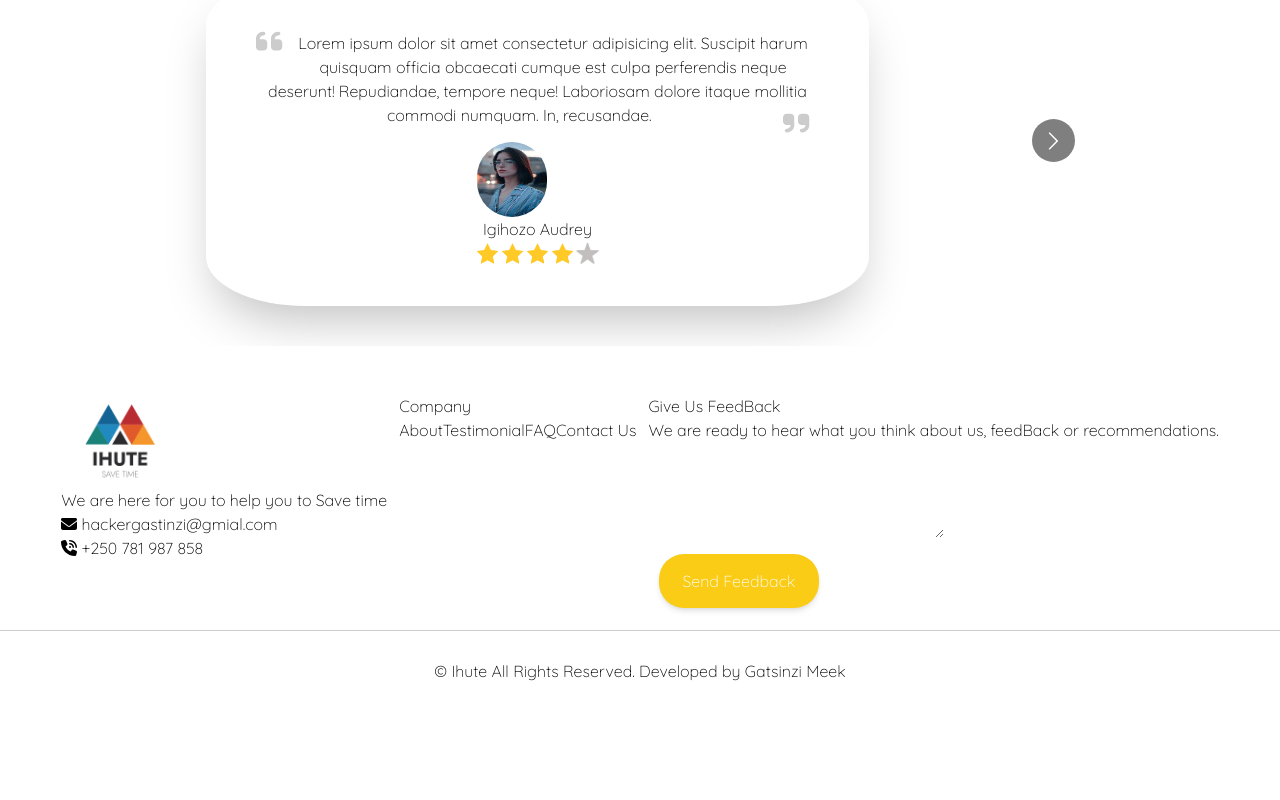
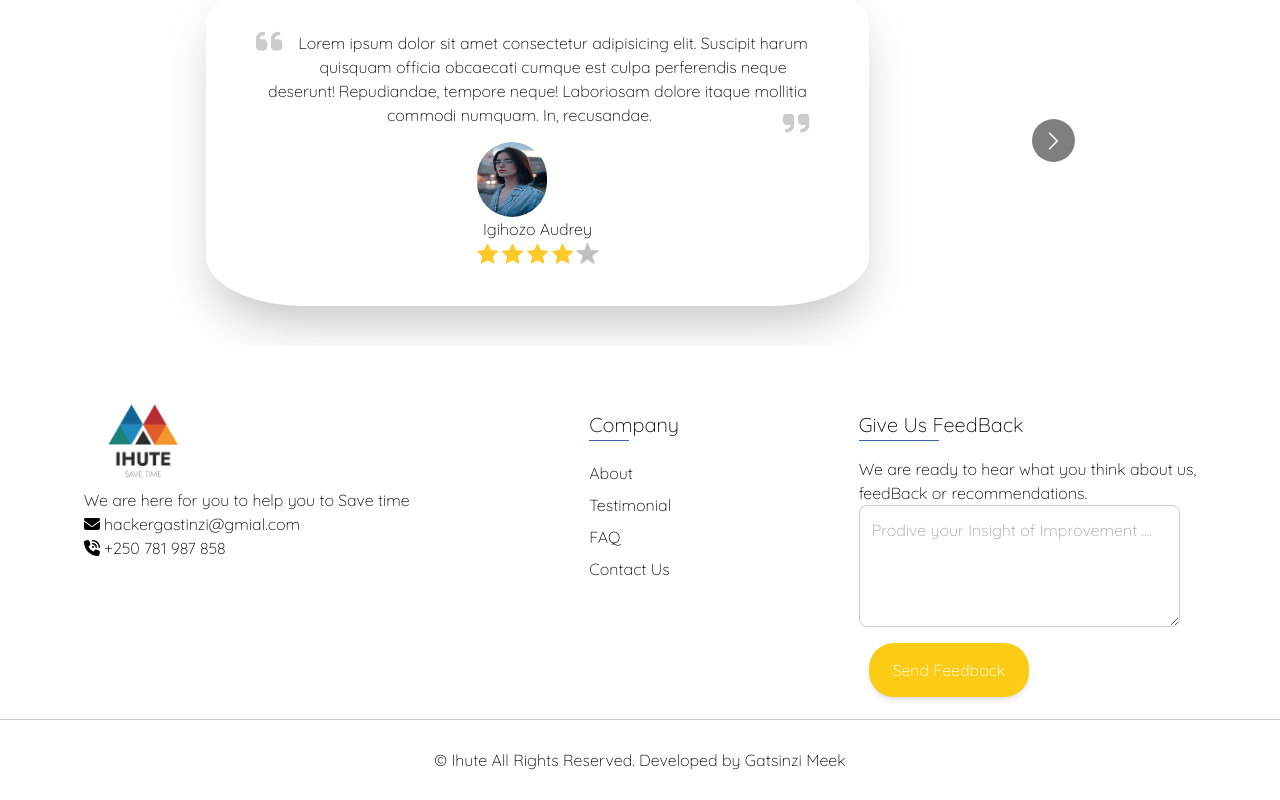
Before and after one commit to Gatsinzimeek/IHUTE, a React (Create React App) app: page / in a window 1280 px wide. Shown: the part 1397-2197 px from the top of the page. Before the commit the page ends 2108 px from the top, so only its background shows below. Built offline with nearby package versions, Linux system fonts and the light colour scheme; no server answers.

Commit message:
new feature

```diff
--- a/src/Component/Footer/Footer.jsx
+++ b/src/Component/Footer/Footer.jsx
@@ -5,8 +5,8 @@ import { FontAwesomeIcon } from '@fortawesome/react-fontawesome'
 import { faEnvelope,faPhoneVolume } from '@fortawesome/free-solid-svg-icons'
 const Footer = () => {
   return (
-    <footer className='bg-[#fff]'>
-    <div className='flex justify-center  gap-3'>
+    <footer className='bg-[#fff] w-[100%]'>
+    <div className='flex justify-around  max-sm:grid max-sm:items-center  gap-3'>
       <div>
         <img src={Logo} className='w-[120px]' alt="logo"/>
         <p>We are here for you to help you to Save time</p>
@@ -20,19 +20,23 @@ const Footer = () => {
         </div>
       </div>
       <div className='flex-5'>
-        <h1>Company</h1>
+        <h1 className='my-4 text-[20px]' >Company <span className='block border-b border-b-px w-[40px] border-[#3e61ac]'></span></h1>
+        <div>
+          <ul className='leading-[2em]'>
+            <li><Link to='#' className='hover:border-b-[2px] py-[4px] border-yellow-400'>About</Link></li>
+            <li><Link to='#'  className='hover:border-b-[2px] py-[4px] border-yellow-400'>Testimonial</Link></li>
+            <li><Link to='#'  className='hover:border-b-[2px] py-[4px] border-yellow-400'>FAQ</Link></li>
+            <li><Link to='/contact'  className='hover:border-b-[2px] py-[4px] border-yellow-400'>Contact Us</Link></li>
+          </ul>
+        </div>
 
-        <Link to='#'>About</Link>
-        <Link to='#'>Testimonial</Link>
-        <Link to='#'>FAQ</Link>
-        <Link to='#'>Contact Us</Link>
       </div>
       <div>
-        <h1> Give Us FeedBack</h1>
+        <h1 className='my-4 text-[20px]'> Give Us FeedBack <span className='block border-b border-b-px w-[80px] border-[#3e61ac]'></span></h1>
         <p>
-          We are ready to hear what you think about us, feedBack or recommendations.
+          We are ready to hear what you think about us,<br /> feedBack or recommendations.
         </p>
-        <textarea name="Enter you feedback here..." className='border-3' cols="35" rows="4"></textarea><br />
+        <textarea name="Enter you feedback here..." placeholder='Prodive your Insight of Improvement ....' className='p-3 outline-none border-[1px] border-solid border-[#ccc] rounded-lg' cols="35" rows="4"></textarea><br />
         <Button>Send Feedback</Button>
       </div>
     </div>
```
